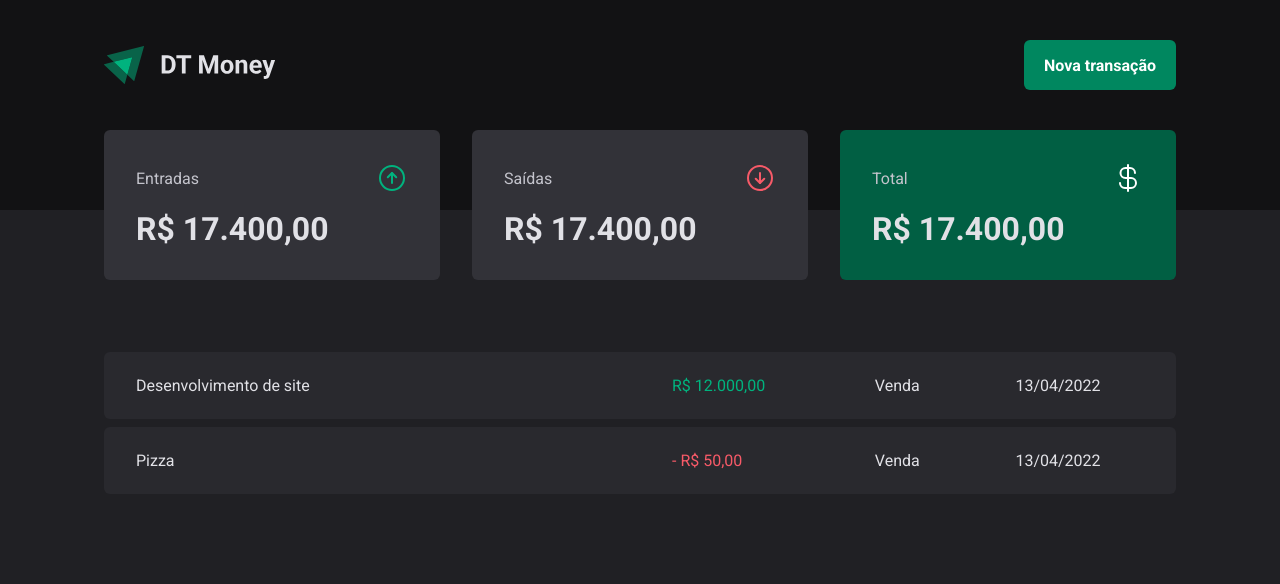
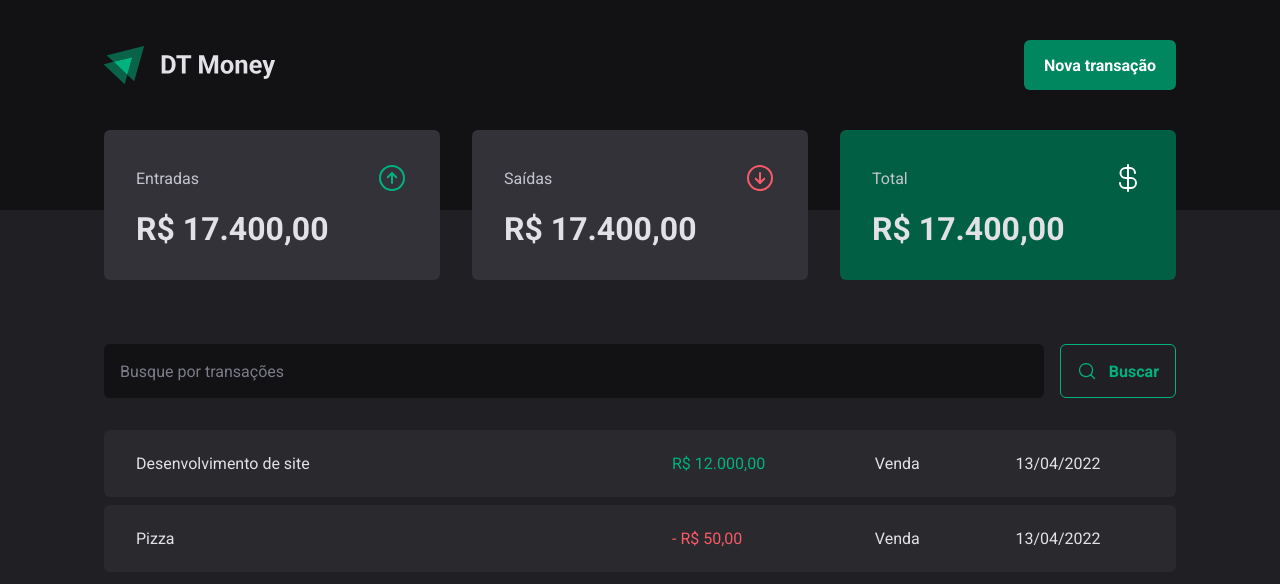
Before and after one commit to FixRuan/New-DT-money, a React (Vite) app: page / in a window 1280 px wide. Shown: the top 584 px of the page. Built offline with nearby package versions, Linux system fonts and the light colour scheme.

Commit message:
Search component

```diff
--- /dev/null
+++ b/src/components/SearchForm/index.tsx
@@ -0,0 +1,15 @@
+import { MagnifyingGlass } from "phosphor-react";
+import React from "react";
+import { SearchFormContainer } from "./styles";
+
+export function SearchForm() {
+  return (
+    <SearchFormContainer>
+      <input type="text" placeholder="Busque por transações" />
+      <button type="submit">
+        <MagnifyingGlass size={20} />
+        Buscar
+      </button>
+    </SearchFormContainer>
+  );
+}
--- /dev/null
+++ b/src/components/SearchForm/styles.ts
@@ -0,0 +1,42 @@
+import styled from "styled-components";
+
+export const SearchFormContainer = styled.div`
+
+  display: flex;
+  gap: 1rem;
+
+  input{
+    flex: 1;
+    border-radius: 6px;
+    border: 0;
+    background-color: ${({theme}) => theme["gray-900"]};
+    color: ${({theme}) => theme["gray-300"]};
+    padding: 1rem;
+
+    &::placeholder{
+      color: ${({theme}) => theme["gray-500"]};
+    }
+  }
+
+  button{
+    display: flex;
+    align-items: center;
+    gap: 0.75rem;
+
+    border: 0;
+    padding: 1rem;
+    background-color: transparent;
+    border: 1px solid ${({theme}) => theme["green-300"]};
+    color: ${({theme}) => theme["green-300"]};
+    font-weight: bold;
+    border-radius: 6px;
+    cursor: pointer;
+    transition: all 0.2s ease-in-out;
+
+    &:hover{
+      background-color: ${({theme}) => theme["green-500"]};
+      border: 1px solid ${({theme}) => theme["green-500"]};
+      color: ${({theme}) => theme.white};
+    }
+  }
+`;
--- a/src/pages/Home/index.tsx
+++ b/src/pages/Home/index.tsx
@@ -1,5 +1,6 @@
 import React from "react";
 import { Header } from "../../components/Header";
+import { SearchForm } from "../../components/SearchForm";
 import { Summary } from "../../components/Summary";
 import { PriceHighlight, TransactionsContainer, TransactionsTable } from "./styles";
 
@@ -10,6 +11,8 @@
       <Summary />
 
       <TransactionsContainer>
+        <SearchForm />
+
         <TransactionsTable>
           <tbody>
             <tr>
--- a/src/pages/Home/styles.ts
+++ b/src/pages/Home/styles.ts
@@ -12,7 +12,7 @@
   width: 100%;
   border-collapse: separate;
   border-spacing: 0 0.5rem;
-  /* margin-top: 1.5rem; */
+  margin-top: 1.5rem;
 
 
   td{
```
